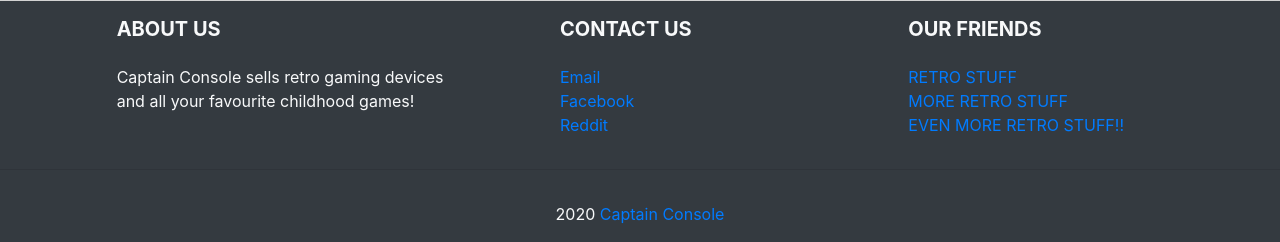
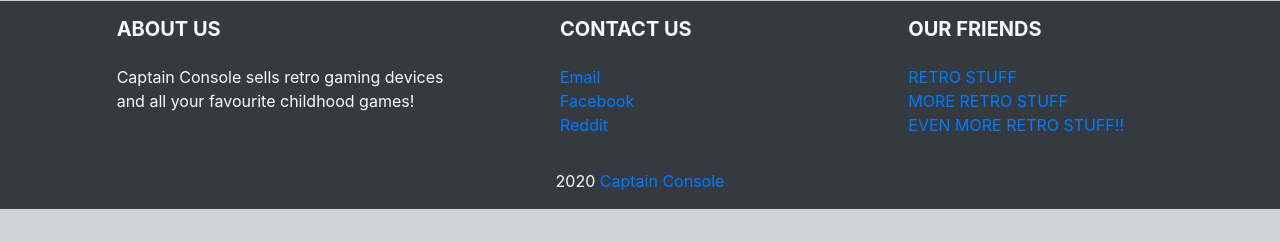
Before and after one commit to Daddara/T-220-VLN2, a Django app: page / in a window 1280 px wide. Shown: the part 1488-1730 px from the top of the page. After the commit the page ends 1697 px from the top, so only its background shows below. Run offline with Django 3.2, Linux system fonts and the light colour scheme; some libraries are stand-ins or nearby versions.

Commit message:
code cleaner

```diff
--- a/static/css/main.css
+++ b/static/css/main.css
@@ -264,7 +264,6 @@ body {
     	margin-top: 2em;
     }
 }
-
 /* ------END PAYMENT------ */
 
 /* ------RECEIPT------ */
@@ -434,7 +433,6 @@ body {
         page-break-before: always
     }
 }
-
 /* ------END RECEIPT------ */
 
 
@@ -455,4 +453,4 @@ body {
     color: #aaa;
 }
 
-/*-----SEARCH BUTTONS------*/
+/*-----END SEARCH BUTTONS------*/
--- a/templates/consoles/index.html
+++ b/templates/consoles/index.html
@@ -3,7 +3,6 @@
 {% block content %}
 
     <div class="row">
-
        <div class="col-lg-9" style="padding: 20px;">
 
                     <select id="sort-games">
@@ -26,7 +25,6 @@
                 </div>
             </form>
         </div>
-
     </div>
     <br>
     <div class="row" id="row-1">
@@ -50,4 +48,5 @@
 
     <script src="https://cdnjs.cloudflare.com/ajax/libs/jquery/3.4.0/jquery.js"></script>
     <script src="{% static 'js/consoles.js' %}"></script>
+
 {% endblock %}
--- a/templates/footer.html
+++ b/templates/footer.html
@@ -2,7 +2,6 @@
 <footer class="bg-dark text-light" id="footer">
   <!-- Footer Links -->
   <div class="container text-center text-md-left">
-
     <!-- Grid row -->
     <div class="row">
       <!-- Grid column -->
@@ -10,7 +9,6 @@
         <!-- Content -->
         <h5 class="font-weight-bold text-uppercase mt-3 mb-4">ABOUT US</h5>
         <p>Captain Console sells retro gaming devices and all your favourite childhood games!</p>
-
       </div>
         <!-- Grid column -->
         <hr class="clearfix w-100 d-md-none">
@@ -35,7 +33,6 @@
             <hr class="clearfix w-100 d-md-none">
             <!-- Grid column -->
         <div class="col-md-3 mx-auto">
-
             <!-- Links -->
             <h5 class="font-weight-bold text-uppercase mt-3 mb-4">OUR FRIENDS</h5>
 
@@ -50,30 +47,12 @@
                 <a href="#">EVEN MORE RETRO STUFF!!</a>
             </li>
             </ul>
-
         </div>
-      <!-- Grid column -->
-
-      <hr class="clearfix w-100 d-md-none">
-
-      <!-- Grid column -->
-      <div class="col-md-4 mx-auto">
-        <!-- Links -->
-      </div>
-      <!-- Grid column -->
-
     </div>
     <!-- Grid row -->
+  </div>
 
-  </div>
-  <!-- Footer Links -->
-  <hr>
-
-  <!-- Copyright -->
   <div class="footer-copyright text-center py-3">2020
     <a href="#"> Captain Console</a>
   </div>
-  <!-- Copyright -->
-
 </footer>
-<!-- Footer -->
--- a/templates/frontpage/front.html
+++ b/templates/frontpage/front.html
@@ -20,7 +20,9 @@
             </a>
         </div>
     </div>
+
     <br><br>
+
     <div class="row">
         <div class="col-lg-9 mt-3 mb-4 col-md-4 mx-auto">
             <h2> Trivia of the day </h2>
--- a/templates/games/index.html
+++ b/templates/games/index.html
@@ -3,7 +3,6 @@
 {% block content %}
 
     <div class="row">
-
         <div class="col-lg-9" style="padding: 20px;">
             <div>
                     <select id="myInput">
@@ -14,7 +13,6 @@
                         <option value="20">Gameboy</option>
                         <option value="21">SegaGensis</option>
                     </select>
-
             </div>
                     <select id="sort-games">
                         <option value="" disabled selected>Sort by</option>
@@ -60,6 +58,7 @@
             </div>
         {% endfor %}
     </div>
+
     <script src="https://cdnjs.cloudflare.com/ajax/libs/jquery/3.4.0/jquery.js"></script>
     <script src="{% static 'js/games.js' %}"></script>
 
```
Also changed, not shown: templates/base.html (+0 -10 lines). Lines whose indentation alone changed are shown as unchanged.
